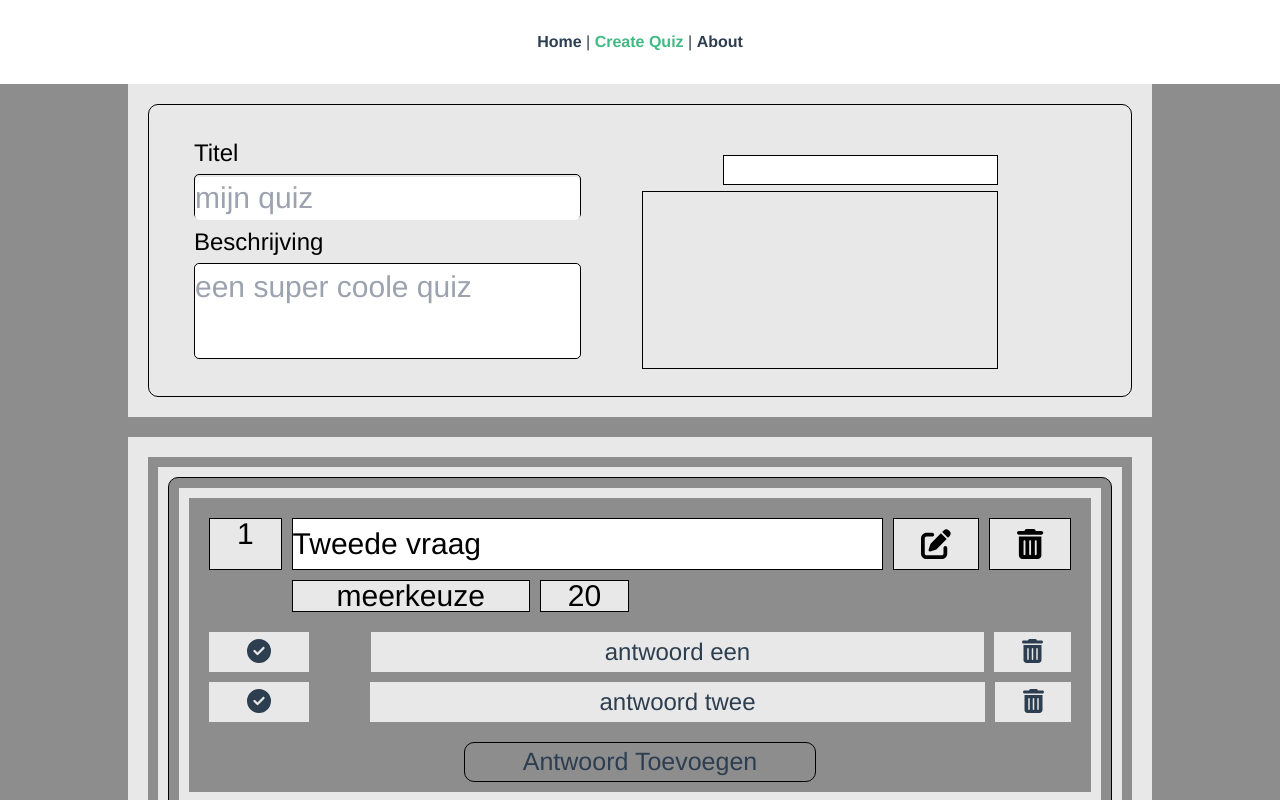
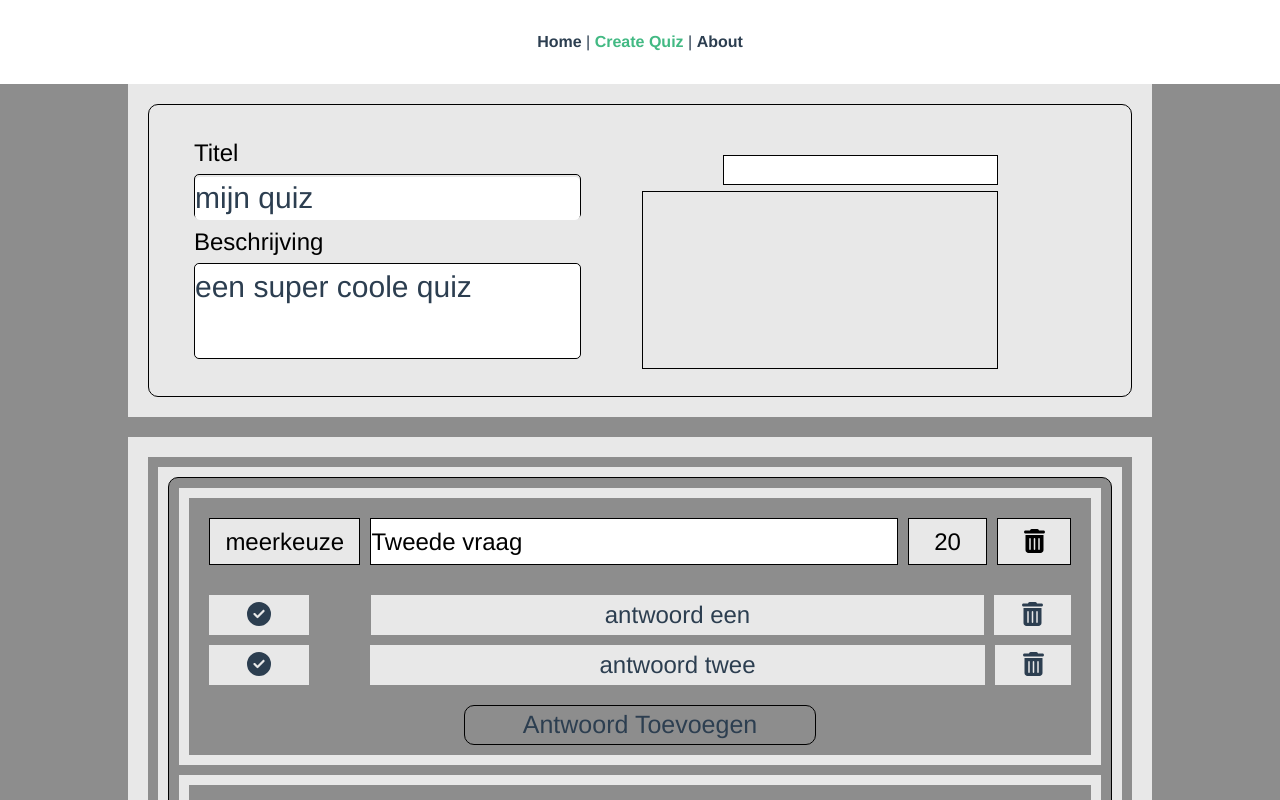
Before and after one commit to TeunSpithoven/thinku, a Vue app: page /createQuiz in a window 1280 px wide. Shown: the top 800 px of the page. Built offline with nearby package versions, Linux system fonts and the light colour scheme.

Commit message:
changed question info layout

```diff
--- a/src/components/question/QuestionInfo.vue
+++ b/src/components/question/QuestionInfo.vue
@@ -1,12 +1,12 @@
 <template>
   <div id="info" class="gridContainer">
-    <div id="number" class="gridItem item1">
-      {{ this.number }}
+    <div id="type" class="gridItem item1">
+      <button @click="toggleTypeDropdown">{{ this.type }}</button>
+    </div>
+    <div id="typeDropdown">
+      <button v-for="t in this.unselectedTypes" :key="t">{{ t }}</button>
     </div>
     <div id="title" class="gridItem item2">
-      <!-- <div v-if="this.$store.state.editQuestion !== this.id">
-        {{ question }}
-      </div> -->
       <input
         class="questionInput"
         v-model="questionData"
@@ -14,23 +14,11 @@
         :placeholder="this.question"
       />
     </div>
-    <button
-      id="editButton"
-      class="gridItem item3"
-      @click="this.$store.state.editQuestion = this.number"
-    >
-      <font-awesome-icon icon="fa-solid fa-pen-to-square" />
-    </button>
+    <div id="time" class="gridItem item3">{{ this.time }}</div>
     <button id="deleteButton" class="gridItem item4" @click="deleteQuestion()">
       <font-awesome-icon icon="fa-solid fa-trash-can" />
     </button>
-    <div id="type" class="gridItem item5">
-      <button @click="toggleTypeDropdown">{{ this.type }}</button>
-    </div>
-    <div id="typeDropdown">
-      <button v-for="t in this.unselectedTypes" :key="t">{{ t }}</button>
-    </div>
-    <div id="time" class="gridItem item6">{{ this.time }}</div>
+
   </div>
 </template>
 
@@ -95,9 +83,9 @@ export default {
 }
 .gridContainer {
   display: grid;
-  gap: 10px;
+  gap: 5px;
   background-color: #b9b8b8;
-  padding: 10px;
+  padding: 5px;
 }
 .gridItem {
   background-color: rgba(255, 255, 255, 0.8);
@@ -106,36 +94,35 @@ export default {
   font-size: 30px;
 
   font-weight: 400;
-  /* font-size: 20px; */
-  line-height: 10px;
+  font-size: 24px;
+  line-height: 25px;
 
   color: #000000;
   border: 1px solid #000000;
 }
 .item1 {
+  /* type  */
   grid-column: 1 / span 1;
   grid-row: 1;
-  text-align: center;
+  padding-left: 0px;
+  padding-right: 0px;
+  padding-top: 10px;
 }
 .item2 {
-  grid-column: 2 / span 6;
+  /* question */
+  grid-column: 2 / span 7;
   grid-row: 1;
   padding: 0px;
 }
 .item3 {
-  grid-column: 8 / span 1;
+  /* time  */
+  grid-column: 9 / span 1;
+  grid-row: 1;
+
+}
+.item4 {
+  /* delete  */
+  grid-column: 10 / span 1;
   grid-row: 1;
 }
-.item4 {
-  grid-column: 9 / span 1;
-  grid-row: 1;
-}
-.item5 {
-  grid-column: 2 / span 2;
-  grid-row: 2;
-}
-.item6 {
-  grid-column: 4 / span 1;
-  grid-row: 2;
-}
 </style>
--- a/src/components/quiz/QuizInfo.vue
+++ b/src/components/quiz/QuizInfo.vue
@@ -7,7 +7,7 @@
           id="titleInput"
           class="inputs"
           type="text"
-          :placeholder="this.title"
+          v-model="this.title"
           @change="updateQuizInfoState()"
         />
       </div>
@@ -20,7 +20,7 @@
           id="descriptionInput"
           class="inputs"
           type="text"
-          :placeholder="this.description"
+          v-model="this.description"
           @change="updateQuizInfoState()"
         ></textarea>
       </div>
@@ -43,13 +43,12 @@ export default {
   },
   methods: {
     updateQuizInfoState() {
-      var newTitle = document.getElementById("titleInput").value;
-      var newDescription = document.getElementById("descriptionInput").value;
-      console.log(newTitle);
       this.$store.commit("updateQuizInfo", {
-        title: newTitle,
-        description: newDescription,
+        title: this.title,
+        description: this.description,
       });
+      this.title = this.$store.state.cQ.title;
+      this.description = this.$store.state.cQ.description;
     },
   },
   mounted() {
```
